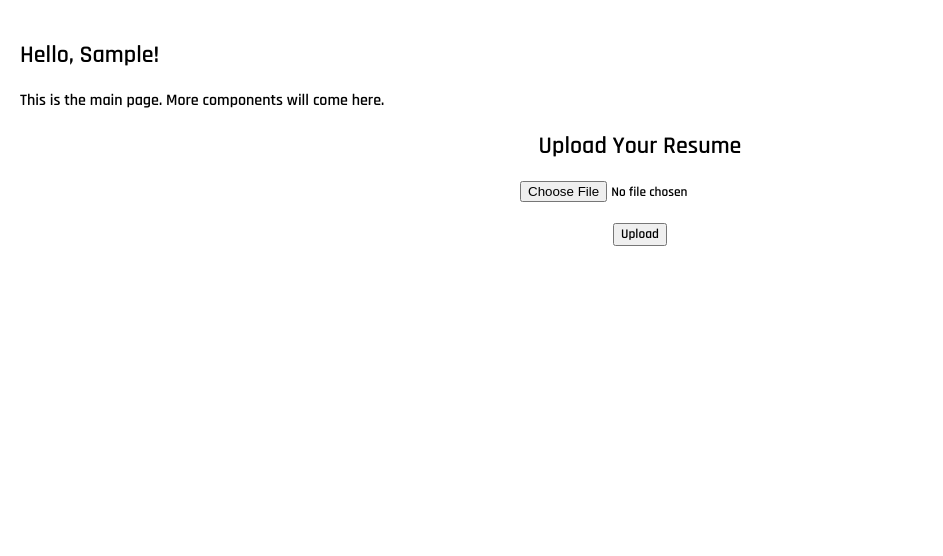
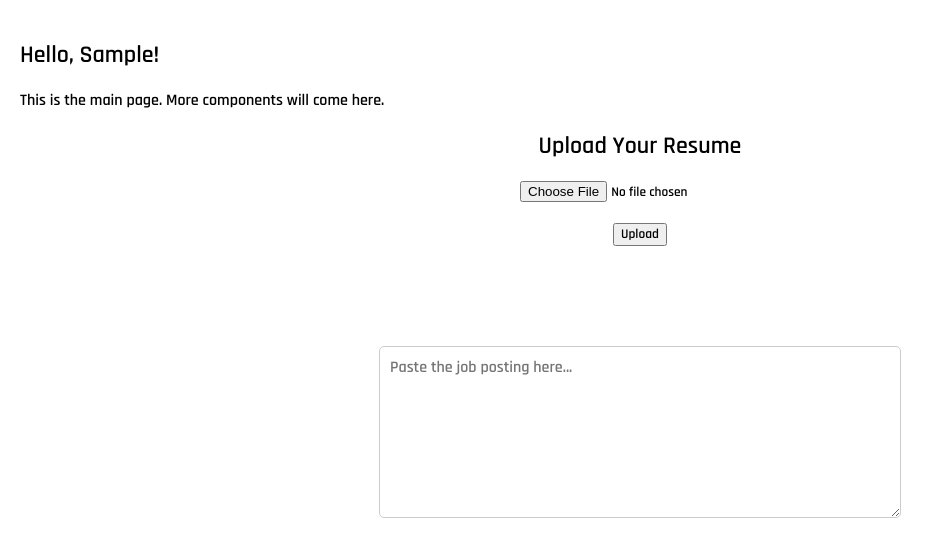
Before and after one commit to paulmorales7/AI-Resume-Analyzer, a React (Create React App) app in the folder resume-analyzer/ai-resume-analyzer-ui/: page / in a window 1280 px wide. Both pictures are taken after typing "Sample" into the empty fields and a click on the button "Continue". Shown: the top 556 px of the page, without its empty margins (0-943 px from the left). Built offline with nearby package versions, Linux system fonts and the light colour scheme.

Commit message:
added text area for users to upload the job posting that will be compared against file uploaded

```diff
--- a/resume-analyzer/ai-resume-analyzer-ui/src/components/LandingPage.js
+++ b/resume-analyzer/ai-resume-analyzer-ui/src/components/LandingPage.js
@@ -4,6 +4,7 @@ import bgImage from '../assets/aiBG.jpg';
 
 const LandingPage = ({ onContinue }) => {
     const [name, setName] = useState('');
+
 
     const handleSubmit = (e) => {
         e.preventDefault();
@@ -26,6 +27,7 @@ const LandingPage = ({ onContinue }) => {
               onChange={(e) => setName(e.target.value)}
               className={styles.landingInput}
             />
+
             <button type="submit" className={styles.landingButton}>Continue</button>
           </form>
         </div>
--- a/resume-analyzer/ai-resume-analyzer-ui/src/components/ResumeUpload.js
+++ b/resume-analyzer/ai-resume-analyzer-ui/src/components/ResumeUpload.js
@@ -1,8 +1,10 @@
 import React, { useState } from 'react';
+import styles from './ResumeUpload.module.css';
 
 const ResumeUpload = ({ onUpload }) => {
     const [selectedFile, setSelectedFile] = useState(null);
     const [uploadStatus, setUploadStatus] = useState('');
+    const [jobPosting, setJobPosting] = useState('');
 
     const handleFileChange = (e) => {
         // targeting the first file selected by user
@@ -54,6 +56,12 @@ const ResumeUpload = ({ onUpload }) => {
               </form>
               {/* Display the upload status if available */}
               {uploadStatus && <p>{uploadStatus}</p>}
+              <textarea
+                    placeholder="Paste the job posting here..."
+                    value={jobPosting}
+                    onChange={(e) => setJobPosting(e.target.value)}
+                    className={styles.uploadTextArea}
+                />
             </div>
           );
         };
--- /dev/null
+++ b/resume-analyzer/ai-resume-analyzer-ui/src/components/ResumeUpload.module.css
@@ -0,0 +1,11 @@
+.uploadTextArea {
+    width: 100%;
+    max-width: 500px;
+    height: 150px;
+    padding: 10px;
+    font-size: 16px;
+    border: 1px solid #ccc;
+    border-radius: 5px;
+    resize: vertical; /* Allows user to expand it */
+    margin-top: 100px;
+}
```
